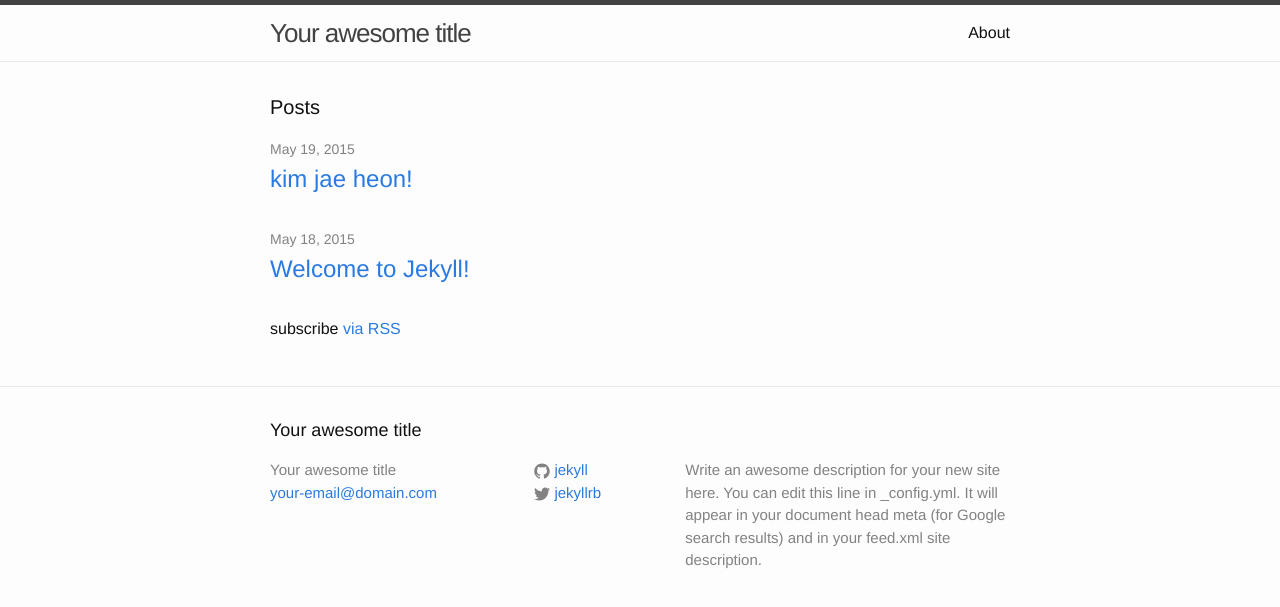
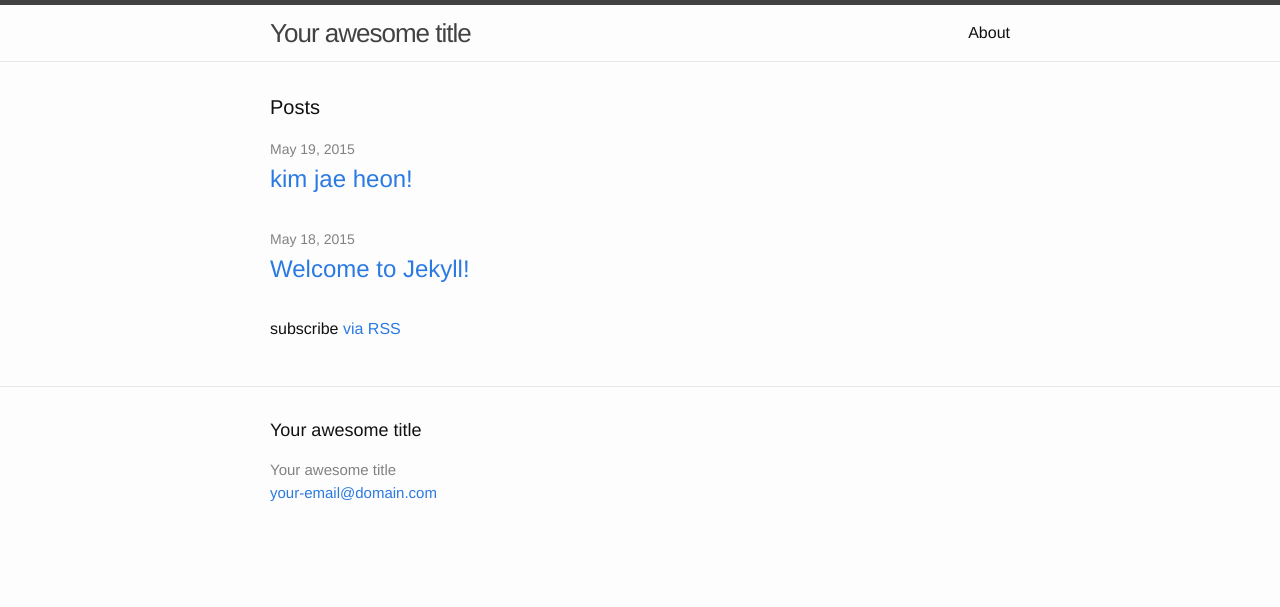
Before and after one commit to TenkiMk2/bg, a Jekyll site: the page built from index.html, in a window 1280 px wide. Shown: the top 607 px of the page. Built offline with Jekyll 4.4.1, drawn with Linux system fonts in a browser that asks for light colours.

Commit message:
Change config

```diff
--- a/_config.yml
+++ b/_config.yml
@@ -1,14 +1,8 @@
 # Site settings
 title: Your awesome title
 email: your-email@domain.com
-description: > # this means to ignore newlines until "baseurl:"
-  Write an awesome description for your new site here. You can edit this
-  line in _config.yml. It will appear in your document head meta (for
-  Google search results) and in your feed.xml site description.
-baseurl: "" # the subpath of your site, e.g. /blog/
+baseurl: "/bg" # the subpath of your site, e.g. /blog/
 url: "http://yourdomain.com" # the base hostname & protocol for your site
-twitter_username: jekyllrb
-github_username:  jekyll
 
 # Build settings
 markdown: kramdown
```
